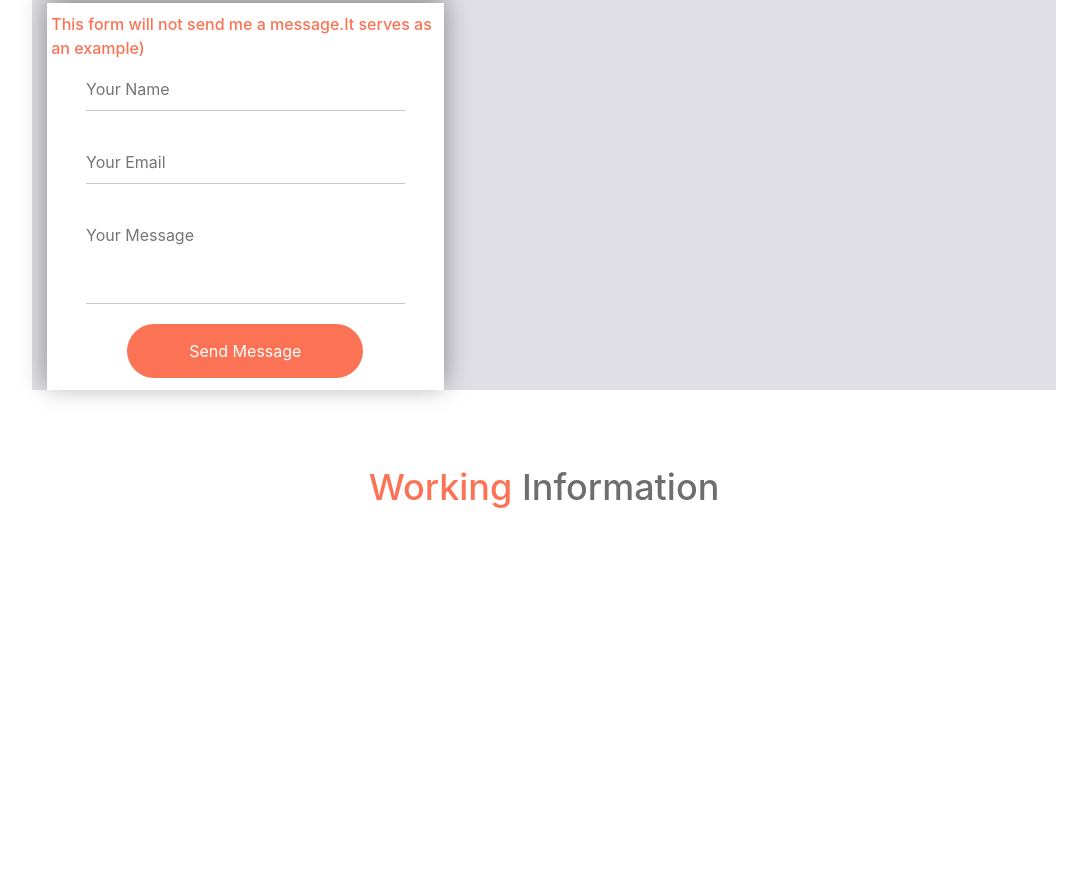
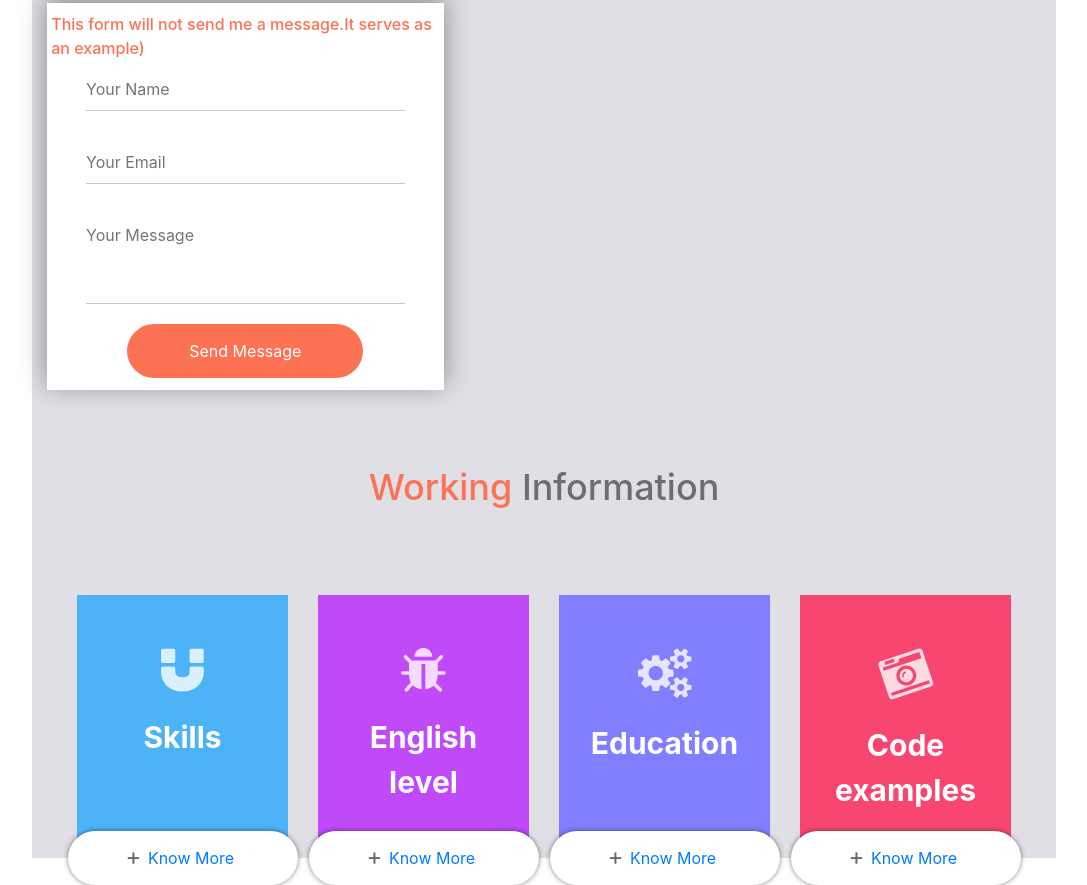
Before and after one commit to olgaluk/rsschool-codejam1-cv, a plain HTML site: page index.html in a window 1280 px wide. Shown: the part 887-1772 px from the top of the page, without its empty margins (96-1183 px from the left). Before the commit the page ends 1471 px from the top, so only its background shows below. Drawn offline with nearby package versions, Linux system fonts and the light colour scheme.

Commit message:
feat: add section my knowledge

```diff
--- a/index.html
+++ b/index.html
@@ -61,19 +61,21 @@
                         </div>
                     </article>
                 </section>
+                <section>
                     <div class="row send-form">
                         <div class="col-lg-5">
                             <div class="form">
                                 <span class="form__title">&nbsp;
-                                <span class="form__title_orange">This form will not send me a message.It serves as an
+                                    <span class="form__title_orange">This form will not send me a message.It serves as
+                                        an
                                         example)
                                     </span>
                                 </span>
                                 <form class="form-inp" action="submit">
                                     <input placeholder="Your Name" class="form-inp__input" type="text">
                                     <input placeholder="Your Email" class="form-inp__input" type="text">
-                                <textarea placeholder="Your Message" class="form-inp__input form-inp__input_area" name=""
-                                    id="" cols="30" rows="10"></textarea>
+                                    <textarea placeholder="Your Message" class="form-inp__input form-inp__input_area"
+                                        name="" id="" cols="30" rows="10"></textarea>
                                     <div class="form-inp__helper">
                                         <input class="form-inp__helper-button" type="submit" value="Send Message">
                                     </div>
@@ -81,33 +83,78 @@
                             </div>
                         </div>
                     </div>
-        </div>
-    </div>
-
-
-
-
-
-    </div>
-    </div>
-
+                </section>
+                <section>
                         <div class="container-fluid">
                                 <div class="container">
                                     <div class="row header-text">
                                         <div class="col-lg-8 offset-lg-2 header-text__colum">
-
                                             <span class="header-text__title">
                                                 <span class="header-text__title header-text__title_orange">Working </span>
                                                 Information
                                             </span>
                                         </div>
                                     </div>
+
+                                    <div class="row cards">
+                                        <div class="col-lg-3">
+                                            <div class="card-item card-item_lbl">
+                                                <img class="card-item__img" src="./image/21.png" alt="">
+                                                <span class="card-item__title">Skills</span>
+                                                <div class="card-item__button">
+                                                    <a href="#skills">Know More</a>
                                                 </div>
                                             </div>
+                                        </div>
+                                        <div class="col-lg-3">
+                                            <div class="card-item card-item_vl">
+                                                <img class="card-item__img" src="./image/22.png" alt="">
+                                                <span class="card-item__title">English level</span>
+                                                <div class="card-item__button">
+                                                    <a href="#english">Know More</a>
+                                                </div>
+                                            </div>
+                                        </div>
+                                        <div class="col-lg-3">
+                                            <div class="card-item card-item_bl">
+                                                <img class="card-item__img" src="./image/23.png" alt="">
+                                                <span class="card-item__title">Education</span>
+                                                <div class="card-item__button">
+                                                    <a href="#education">Know More</a>
+                                                </div>
+                                            </div>
+                                        </div>
+                                        <div class="col-lg-3">
+                                            <div class="card-item card-item_cr">
+                                                <img class="card-item__img" src="./image/24.png" alt="">
+                                                <span class="card-item__title">Code examples</span>
+                                                <div class="card-item__button">
+                                                    <a href="https://github.com/olgaluk">Know More</a>
+                                                </div>
+                                            </div>
+                                        </div>
+                                    </div>
+                                </div>
+                            </div>
+                        </div>
+                </section>
 
 
+
+
+
+
+
+
+
+
+
+
+
+
+            </main>
         </div>
-    </main>
+    </div>
 </body>
 
 </html>
--- a/style/style.css
+++ b/style/style.css
@@ -106,3 +106,81 @@
       border-radius: 27px;
       width: 236px;
     }
+
+.card-item {
+  height: 263px;
+  width: 100%;
+  transition: 0.4s;
+  position: relative;
+  box-sizing: border-box;
+  display: flex;
+  flex-direction: column;
+  align-items: center;
+  text-align: center;
+  padding: 53px 47px 0 47px;
+  color: white;
+}
+
+  .card-item_lbl {
+    background-color: #4eb2f7;
+  }
+
+  .card-item_vl {
+    background-color: #c049f8;
+  }
+
+  .card-item_bl {
+    background-color: #817eff;
+  }
+
+  .card-item_cr {
+    background-color: #f74770;
+  }
+
+  .card-item:hover {
+    box-shadow: 0 0 15px 0 rgba(0, 0, 0, 0.6);
+  }
+
+  .card-item:hover > .card-item__button {
+    box-shadow: 0 0 15px 0 rgba(0, 0, 0, 0.6);
+  }
+
+  .card-item__button {
+    width: 230px;
+    height: 54px;
+    border-radius: 27px;
+    background-color: white;
+    box-shadow: 0 0 5px 0 rgba(0, 0, 0, 0.5);
+    display: flex;
+    justify-content: center;
+    align-items: center;
+    position: absolute;
+    bottom: -27px;
+    left: 50%;
+    transform: translateX(-115px);
+    transition: .3s;
+    padding-left: 17px;
+    color: #686868;
+  }
+
+    .card-item__button:before {
+      content: '+';
+      font-size: 24px;
+      position: absolute;
+      top: 8px;
+      left: 58px;
+    }
+
+  .card-item__img {
+    margin-bottom: 23px;
+  }
+
+  .card-item__title {
+    margin-bottom: 20px;
+    font-weight: 700;
+    font-size: 30px;
+  }
+
+.cards {
+  margin-top: 11px;
+}
```
Lines whose indentation alone changed are shown as unchanged.
